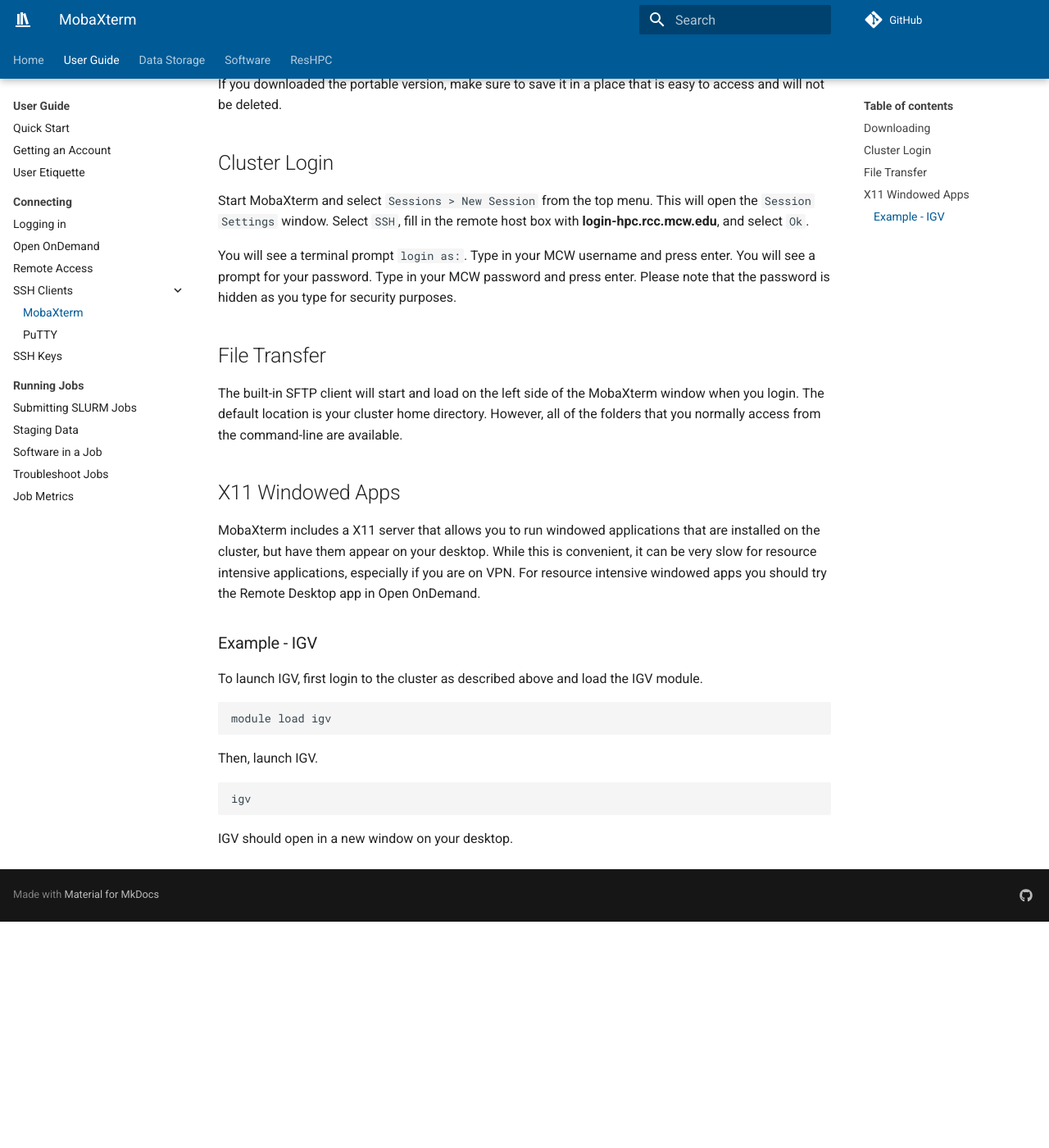
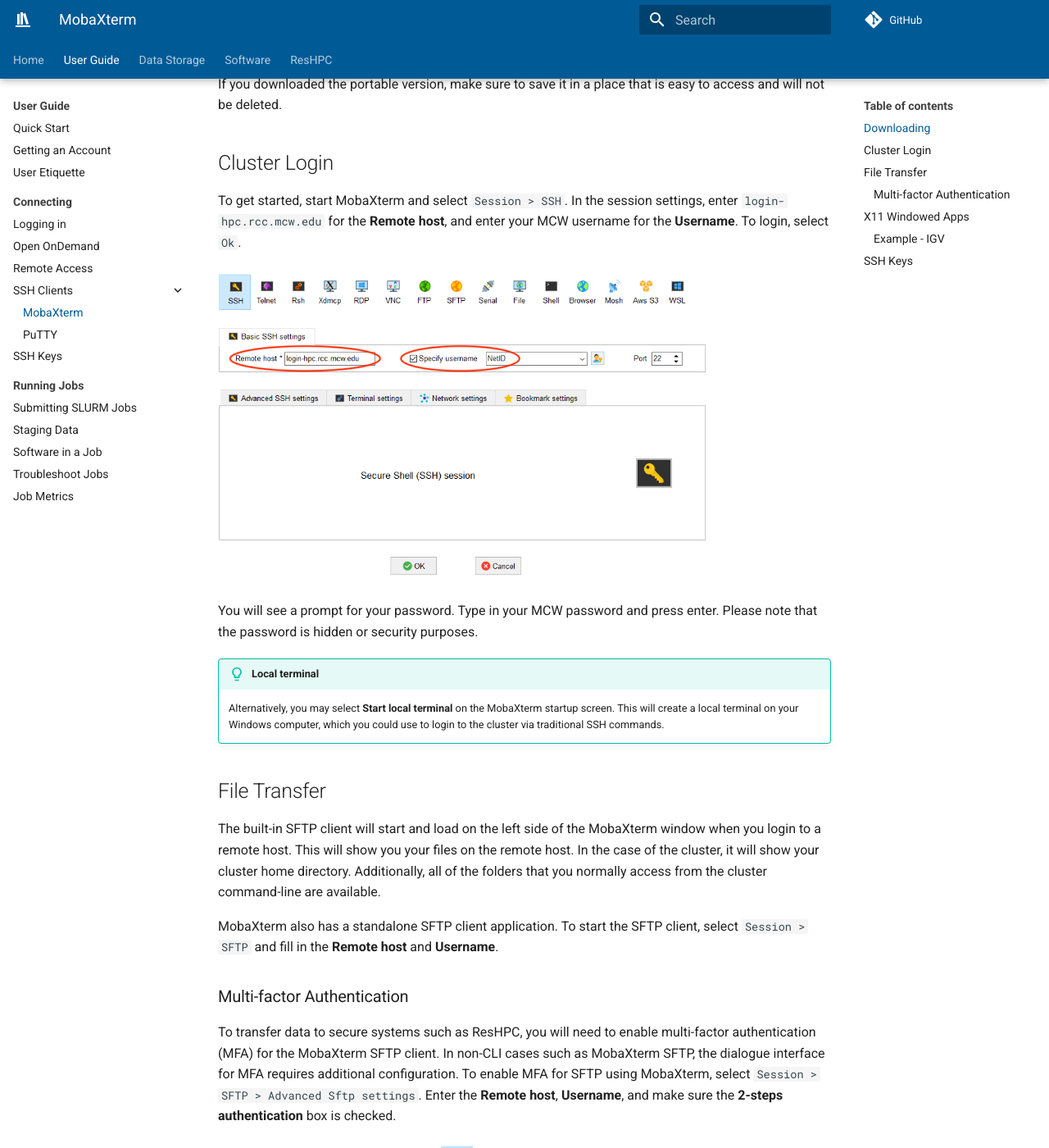
Before and after one commit to mcw-rcc/mcw-rcc.github.io, an MkDocs documentation site: the page built from docs/user-guide/access/mobaxterm.md, in a window 1280 px wide and 1400 px high, scrolled down 485 px. Shown: the whole window at 82% size. Built offline with MkDocs 1.6.1 and Material for MkDocs 9.7.7, drawn with Linux system fonts in a browser that asks for light colours; comment, search, counter and statistics services are not loaded; before the commit the page ends 1609 px from its top, so only the background shows below that; some of the changed text lies outside the part shown.

Commit message:
add MFA guide and edits

````diff
--- a/docs/user-guide/access/mobaxterm.md
+++ b/docs/user-guide/access/mobaxterm.md
@@ -12,13 +12,26 @@
 
 ## Cluster Login
 
-Start MobaXterm and select `Sessions > New Session` from the top menu. This will open the `Session Settings` window. Select `SSH`, fill in the remote host box with **login-hpc.rcc.mcw.edu**, and select `Ok`.
+To get started, start MobaXterm and select `Session > SSH`. In the session settings, enter `login-hpc.rcc.mcw.edu` for the **Remote host**, and enter your MCW username for the **Username**. To login, select `Ok`.
 
-You will see a terminal prompt `login as:`. Type in your MCW username and press enter. You will see a prompt for your password. Type in your MCW password and press enter. Please note that the password is hidden as you type for security purposes.
+![MobaXterm SSH](../../_static/img/MobaXterm-SSH.png){ width="600" }
+
+You will see a prompt for your password. Type in your MCW password and press enter. Please note that the password is hidden or security purposes.
+
+!!! tip "Local terminal"
+    Alternatively, you may select **Start local terminal** on the MobaXterm startup screen. This will create a local terminal on your Windows computer, which you could use to login to the cluster via traditional SSH commands.
 
 ## File Transfer
 
-The built-in SFTP client will start and load on the left side of the MobaXterm window when you login. The default location is your cluster home directory. However, all of the folders that you normally access from the command-line are available.
+The built-in SFTP client will start and load on the left side of the MobaXterm window when you login to a remote host. This will show you your files on the remote host. In the case of the cluster, it will show your cluster home directory. Additionally, all of the folders that you normally access from the cluster command-line are available.
+
+MobaXterm also has a standalone SFTP client application. To start the SFTP client, select `Session > SFTP` and fill in the **Remote host** and **Username**.
+
+### Multi-factor Authentication
+
+To transfer data to secure systems such as ResHPC, you will need to enable multi-factor authentication (MFA) for the MobaXterm SFTP client. In non-CLI cases such as MobaXterm SFTP, the dialogue interface for MFA requires additional configuration. To enable MFA for SFTP using MobaXterm, select `Session > SFTP > Advanced Sftp settings`. Enter the **Remote host**, **Username**, and make sure the **2-steps authentication** box is checked.
+
+![MobaXterm SFTP 2FA](../../_static/img/MobaXterm-SFTP-2FA.png){ width="600" }
 
 ## X11 Windowed Apps
 
@@ -39,3 +52,7 @@
 ```
 
 IGV should open in a new window on your desktop.
+
+## SSH Keys
+
+Please see the MobaXterm section in the [SSH keys guide](ssh-keys.md#mobaxterm-cli).
--- a/mkdocs.yml
+++ b/mkdocs.yml
@@ -168,7 +168,8 @@
   - ResHPC:
     - Overview: secure-computing/reshpc.md
     - Accounts & Projects: secure-computing/project-account.md
+    - Storage: secure-computing/project-storage.md
     - Logging in: secure-computing/mfa-login.md
-    - Storage: secure-computing/project-storage.md
+    - Data Transfer: secure-computing/mfa-data-transfer.md
     - Run a Job: secure-computing/workflow.md
     - Software: secure-computing/software.md
````
Also changed, not shown: docs/secure-computing/mfa-data-transfer.md (added, +11 -0 lines), docs/secure-computing/mfa-login.md (+4 -1 lines), docs/storage/file-transfer.md (+1 -1 lines), docs/_static/img/MobaXterm-SFTP-2FA.png (added), docs/_static/img/MobaXterm-SSH.png (added).
